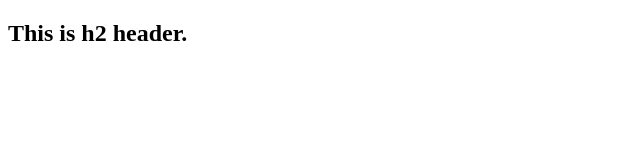
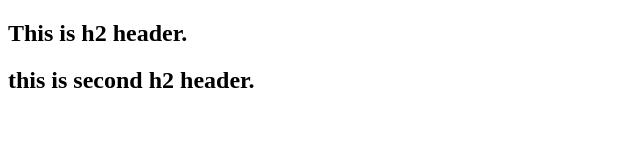
Before and after one commit to rrbehappy/git-test, a plain HTML site: page index.html in a window 1280 px wide. Shown: the whole page, without its empty margins (0-640 px from the left). Drawn offline with Linux system fonts and the light colour scheme.

Commit message:
means Successfull

```diff
--- a/index.html
+++ b/index.html
@@ -8,5 +8,6 @@
   </head>
   <body>
     <h2>This is h2 header.</h2>
+    <h2>this is second h2 header.</h2>
   </body>
 </html>
```
